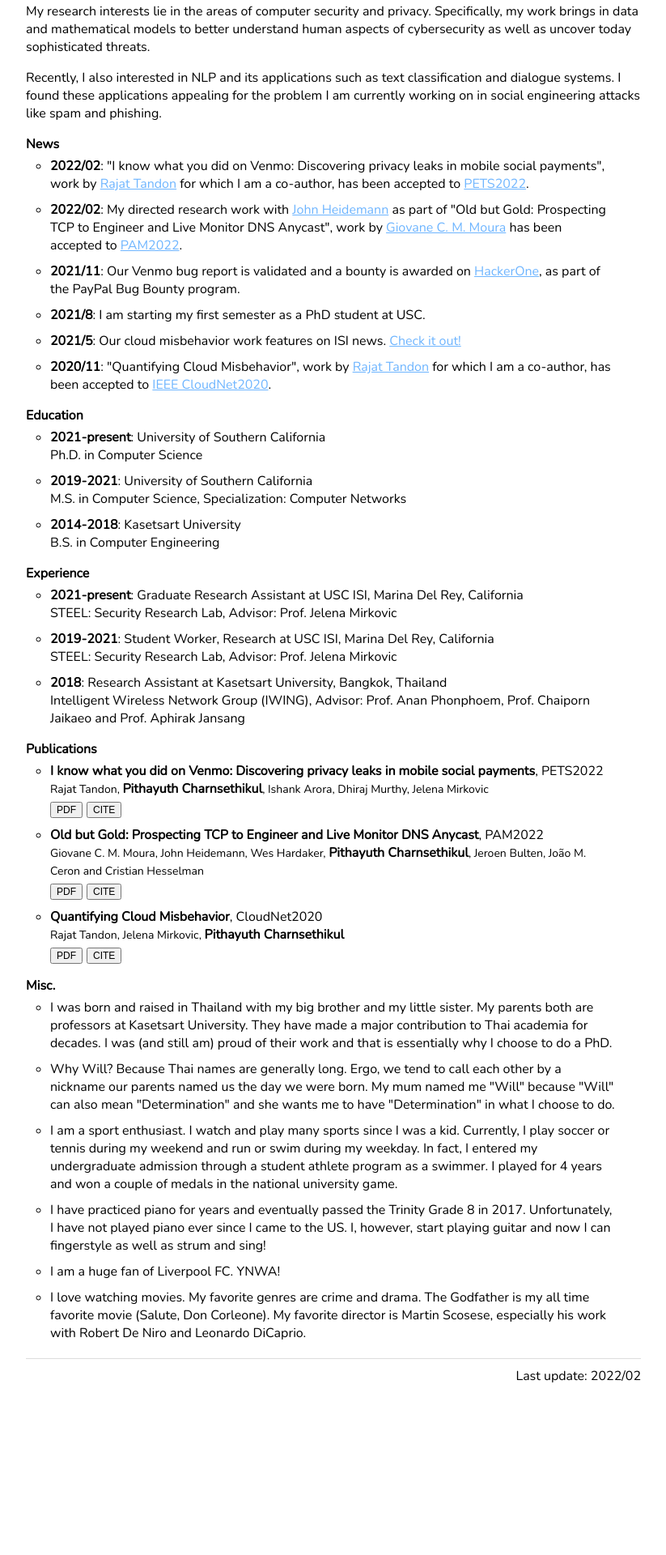
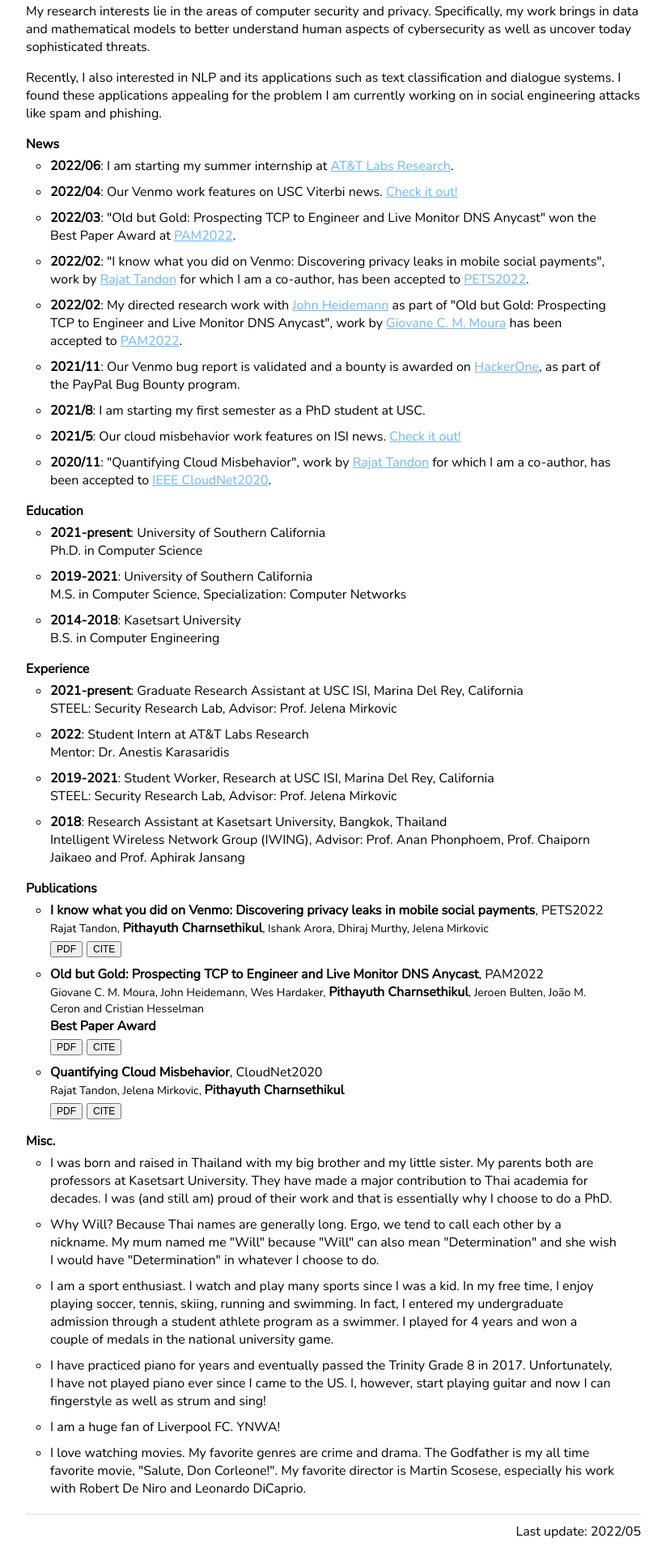
Before and after one commit to charnset/profile, an Angular app: page / in a window 1280 px wide. Shown: the part 423-2343 px from the top of the page at 81% size, without its empty margins (228-1051 px from the left). Before the commit the page ends 2151 px from the top, so only its background shows below. Built offline with nearby package versions, Linux system fonts and the light colour scheme.

Commit message:
May 9 2022: update news, publication, resume

```diff
--- a/src/app/app.component.html
+++ b/src/app/app.component.html
@@ -17,5 +17,5 @@
 <app-misc id="misc"></app-misc>
 
 <div class="footnote">
-Last update: 2022/02
+Last update: 2022/05
 </div>
--- a/src/app/components/experience/experience.component.html
+++ b/src/app/components/experience/experience.component.html
@@ -3,6 +3,8 @@
     <ul class="info">
       <li><span class="year">2021-present</span>: Graduate Research Assistant at USC ISI, Marina Del Rey, California</li>
       <span class="lab">STEEL: Security Research Lab, Advisor: Prof. Jelena Mirkovic</span>
+      <li><span class="year">2022</span>: Student Intern at AT&T Labs Research</li>
+      <span class="lab">Mentor: Dr. Anestis Karasaridis</span>
       <li><span class="year">2019-2021</span>: Student Worker, Research at USC ISI, Marina Del Rey, California</li>
       <span class="lab">STEEL: Security Research Lab, Advisor: Prof. Jelena Mirkovic</span>
       <li><span class="year">2018</span>: Research Assistant at Kasetsart University, Bangkok, Thailand</li>
--- a/src/app/components/misc/misc.component.html
+++ b/src/app/components/misc/misc.component.html
@@ -2,10 +2,10 @@
   <h4 class="header">Misc.</h4>
     <ul class="info">
       <li>I was born and raised in Thailand with my big brother and my little sister. My parents both are professors at Kasetsart University. They have made a major contribution to Thai academia for decades. I was (and still am) proud of their work and that is essentially why I choose to do a PhD.</li>
-      <li>Why Will? Because Thai names are generally long. Ergo, we tend to call each other by a nickname our parents named us the day we were born. My mum named me "Will" because "Will" can also mean "Determination" and she wants me to have "Determination" in what I choose to do.</li>
-      <li>I am a sport enthusiast. I watch and play many sports since I was a kid. Currently, I play soccer or tennis during my weekend and run or swim during my weekday. In fact, I entered my undergraduate admission through a student athlete program as a swimmer. I played for 4 years and won a couple of medals in the national university game.</li>
+      <li>Why Will? Because Thai names are generally long. Ergo, we tend to call each other by a nickname. My mum named me "Will" because "Will" can also mean "Determination" and she wish I would have "Determination" in whatever I choose to do.</li>
+      <li>I am a sport enthusiast. I watch and play many sports since I was a kid. In my free time, I enjoy playing soccer, tennis, skiing, running and swimming. In fact, I entered my undergraduate admission through a student athlete program as a swimmer. I played for 4 years and won a couple of medals in the national university game.</li>
       <li>I have practiced piano for years and eventually passed the Trinity Grade 8 in 2017. Unfortunately, I have not played piano ever since I came to the US. I, however, start playing guitar and now I can fingerstyle as well as strum and sing!</li>
       <li>I am a huge fan of Liverpool FC. YNWA!</li>
-      <li>I love watching movies. My favorite genres are crime and drama. The Godfather is my all time favorite movie (Salute, Don Corleone). My favorite director is Martin Scosese, especially his work with Robert De Niro and Leonardo DiCaprio.</li>
+      <li>I love watching movies. My favorite genres are crime and drama. The Godfather is my all time favorite movie, "Salute, Don Corleone!". My favorite director is Martin Scosese, especially his work with Robert De Niro and Leonardo DiCaprio.</li>
     </ul>
 </div>
--- a/src/app/components/news/news.component.html
+++ b/src/app/components/news/news.component.html
@@ -1,6 +1,9 @@
 <div class="news">
   <h4 class="header">News</h4>
     <ul class="info">
+      <li><span class="date">2022/06</span>: I am starting my summer internship at <a href="https://about.att.com/sites/labs_research" target="_blank">AT&T Labs Research</a>.</li>
+      <li><span class="date">2022/04</span>: Our Venmo work features on USC Viterbi news. <a href="https://viterbischool.usc.edu/news/2022/04/i-know-what-you-did-on-venmo/" target="_blank">Check it out!</a></li>
+      <li><span class="date">2022/03</span>: "Old but Gold: Prospecting TCP to Engineer and Live Monitor DNS Anycast" won the Best Paper Award at <a href="https://pam2022.nl/" target="_blank">PAM2022</a>.</li>
       <li><span class="date">2022/02</span>: "I know what you did on Venmo: Discovering privacy leaks in mobile social payments", work by <a href="https://steel.isi.edu/members/rajattan/" target="_blank">Rajat Tandon</a> for which I am a co-author, has been accepted to <a href="https://petsymposium.org/2022/paperlist.php">PETS2022</a>.</li>
       <li><span class="date">2022/02</span>: My directed research work with <a href="https://ant.isi.edu/~johnh/index.html" target="_blank">John Heidemann</a> as part of "Old but Gold: Prospecting TCP to Engineer and Live Monitor DNS Anycast", work by <a href="http://giovane-moura.nl/" target="_blank">Giovane C. M. Moura</a> has been accepted to <a href="https://pam2022.nl/accepted/" target="_blank">PAM2022</a>.</li>
       <li><span class="date">2021/11</span>: Our Venmo bug report is validated and a bounty is awarded on <a href="https://www.hackerone.com/" target="_blank">HackerOne</a>, as part of the PayPal Bug Bounty program.</li>
--- a/src/app/components/profile-card/profile-card.component.html
+++ b/src/app/components/profile-card/profile-card.component.html
@@ -8,6 +8,6 @@
     <div class="link"><a href="mailto:charnset@usc.edu">Email</a><fa-icon class="icon" [icon]="faEnvelope"></fa-icon></div>
     <div class="link"><a href="https://www.linkedin.com/in/pithayuth-charnsethikul-0264041a6/" target="_blank">Linkedin</a><fa-icon class="icon" [icon]="faLinkedin"></fa-icon></div>
     <div class="link"><a href="https://github.com/charnset" target="_blank">Github</a><fa-icon class="icon" [icon]="faGithub"></fa-icon></div>
-    <div class="link"><a href="../../assets/Feb20_Pithayuth_PhD_CV.pdf" target="_blank">Resume</a><fa-icon class="icon" [icon]="faFile"></fa-icon></div>
+    <div class="link"><a href="../../assets/May_9_2022_Pithayuth_PhD_CV.pdf" target="_blank">Resume</a><fa-icon class="icon" [icon]="faFile"></fa-icon></div>
   </div>
 </div>
--- a/src/app/components/publications/publications.component.css
+++ b/src/app/components/publications/publications.component.css
@@ -20,6 +20,10 @@ li {
   font-size: 16px;
 }
 
+span {
+  display: inline-block;
+}
+
 span.authors {
   color: black;
   font-size: 14px;
--- a/src/app/components/publications/publications.component.html
+++ b/src/app/components/publications/publications.component.html
@@ -8,8 +8,9 @@
         <button (click)="getPaperCite('TBD')" type="button">CITE</button>
       </div>
 
-      <li><b>Old but Gold: Prospecting TCP to Engineer and Live Monitor DNS Anycast</b>, PAM2022</li>
+      <li><b>Old but Gold: Prospecting TCP to Engineer and Live Monitor DNS Anycast</b>, PAM2022 </li>
       <span class="authors">Giovane C. M. Moura, John Heidemann, Wes Hardaker, <b class="author-me">Pithayuth Charnsethikul</b>, Jeroen Bulten, João M. Ceron and Cristian Hesselman</span>
+      <span><b>Best Paper Award</b></span>
       <div class="source">
         <button (click)="getPaperPDF('../../assets/pam2022.pdf')" type="button">PDF</button>
         <button (click)="getPaperCite('../../assets/pam2022.bib')" type="button">CITE</button>
```
Also changed, not shown: 1 other file (tests, documents, lock files or other folders).
